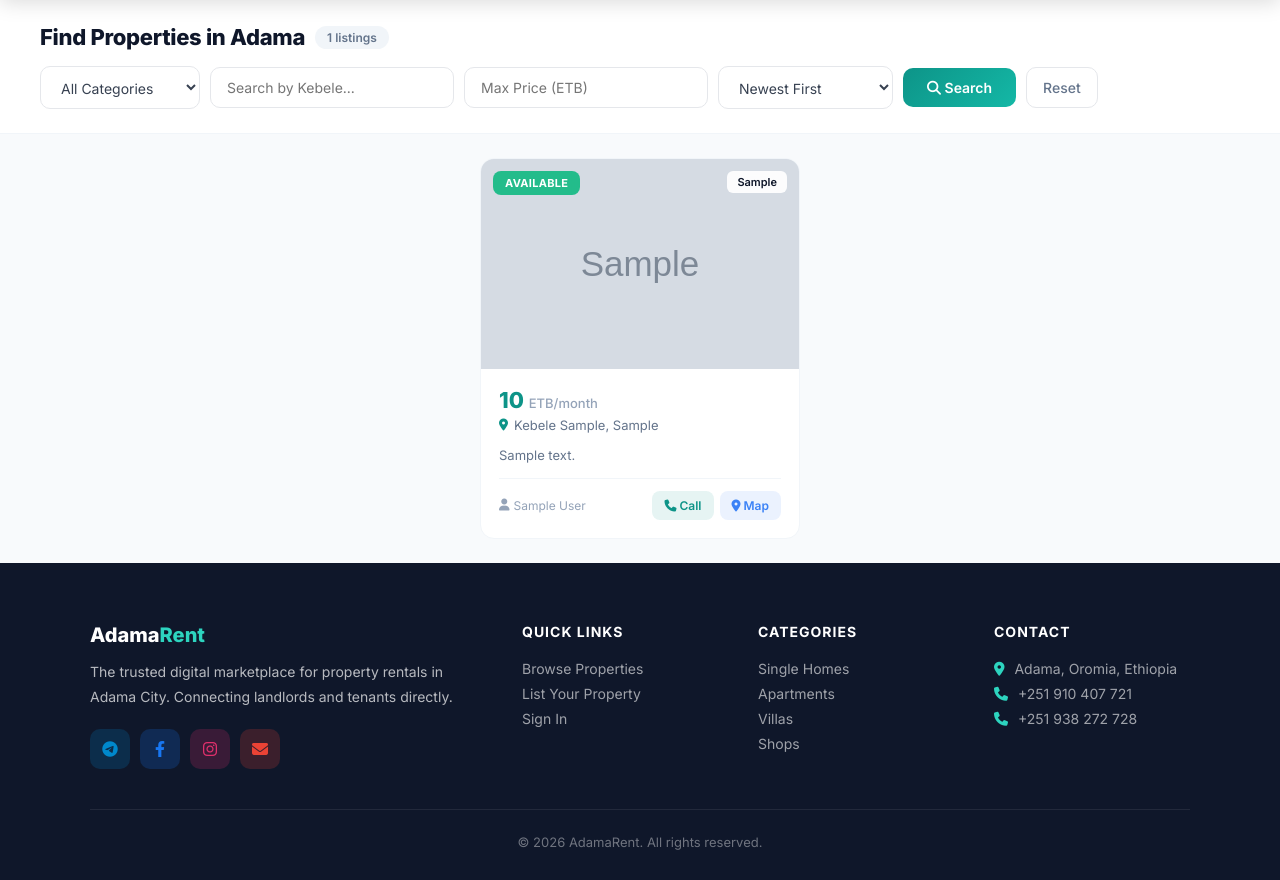
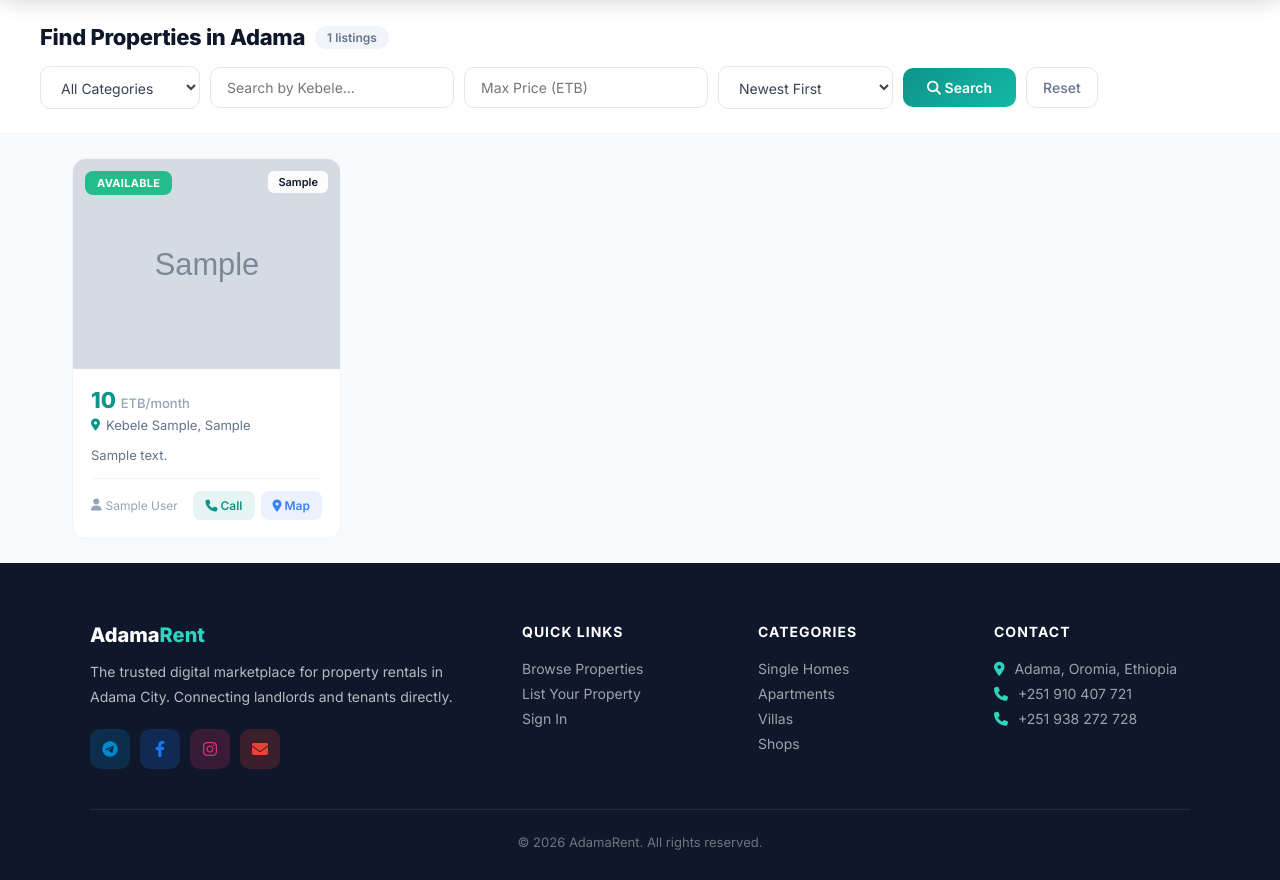
Before and after one commit to gech4332/udmp_adama_rental_house, a PHP site: page /index.php in a window 1280 px wide. Shown: the part 64-944 px from the top of the page. Run offline with PHP 8.4, Linux system fonts and the light colour scheme; tables that the repository leaves empty hold one stand-in row (values such as "Sample post"); grey boxes marked "Sample" are stand-in pictures.

Commit message:
style: enhance card grid layout for responsive design

```diff
--- a/index.php
+++ b/index.php
@@ -61,7 +61,10 @@ header("Expires: 0");
 
         /* GRID */
         .listings{max-width:1200px;margin:0 auto;padding:24px 32px;flex:1}
-        .card-grid{display:grid;grid-template-columns:repeat(auto-fill,minmax(320px,1fr));gap:20px}
+        .card-grid{display:grid;grid-template-columns:repeat(4,1fr);grid-auto-rows:auto;gap:20px}
+        @media(max-width:1200px){.card-grid{grid-template-columns:repeat(3,1fr)}}
+        @media(max-width:900px){.card-grid{grid-template-columns:repeat(2,1fr)}}
+        @media(max-width:600px){.card-grid{grid-template-columns:1fr}}
         .card{background:#fff;border-radius:14px;overflow:hidden;border:1px solid #f1f5f9;transition:all .3s;position:relative}
         .card:hover{transform:translateY(-4px);box-shadow:0 12px 30px rgba(0,0,0,.08);border-color:#e2e8f0}
         .card-img{position:relative;height:210px;overflow:hidden}
@@ -98,7 +101,6 @@ header("Expires: 0");
             .navbar{padding:12px 16px}
             .search-section{padding:16px}
             .listings{padding:16px}
-            .card-grid{grid-template-columns:1fr}
             .search-form{flex-direction:column}
             .search-form select,.search-form input{width:100%}
         }
```
